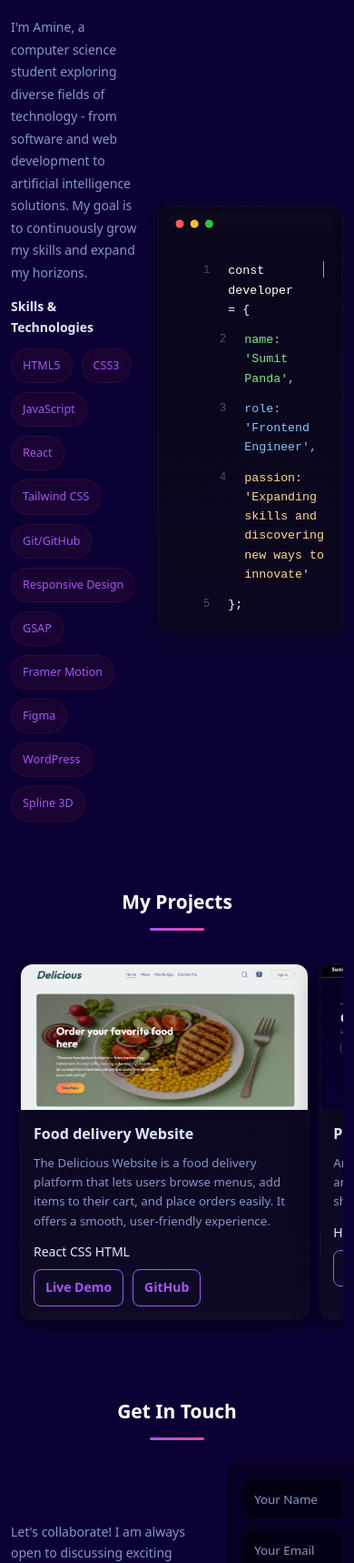
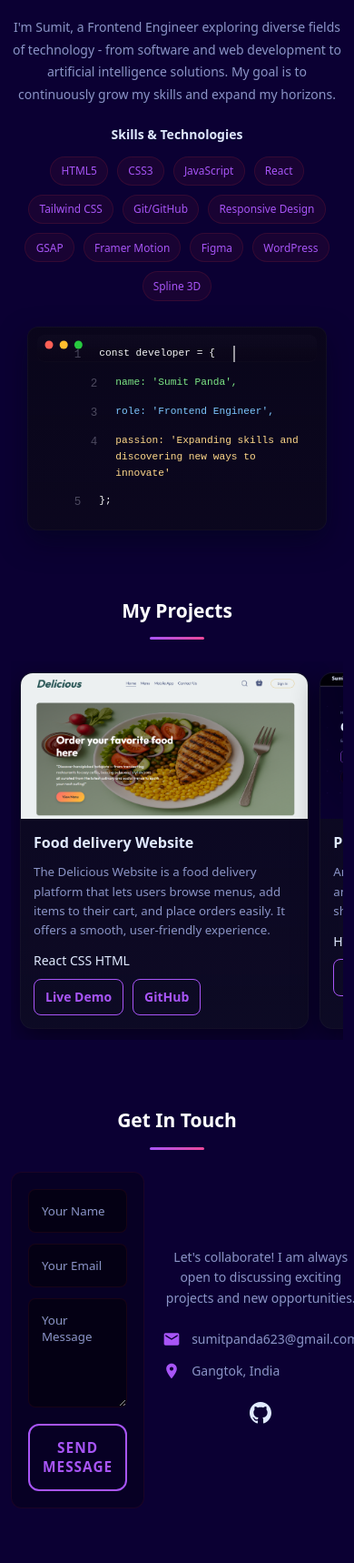
Before and after one commit to SumitPanda12/Portfolio, a website: page index.html in a window 390 px wide. Shown: the part 900-2618 px from the top of the page at 91% size. After the commit the page ends 2594 px from the top, so only its background shows below. Drawn offline with Linux system fonts and the light colour scheme.

Commit message:
updated index.html, style.css

```diff
--- a/index.html
+++ b/index.html
@@ -133,7 +133,7 @@
                 <h2 class="section-title">About Me</h2>
                 <div class="about-content">
                     <div class="about-text slide-in-left">
-                <p>I'm Amine, a computer science student exploring diverse fields of technology - from software and web development to artificial intelligence solutions. My goal is to continuously grow my skills and expand my horizons.</p>
+                <p>I'm Sumit, a Frontend Engineer exploring diverse fields of technology - from software and web development to artificial intelligence solutions. My goal is to continuously grow my skills and expand my horizons.</p>
                         <div class="skills">
                             <h3>Skills & Technologies</h3>
                             <div class="skills-grid">
@@ -279,12 +279,7 @@
                                 </svg>
                                 <span>sumitpanda623@gmail.com</span>
                             </div>
-                            <div class="contact-item">
-                                <svg width="20" height="20" viewBox="0 0 24 24" fill="currentColor">
-                                    <path d="M6.62 10.79c1.44 2.83 3.76 5.15 6.59 6.59l2.2-2.2c.27-.27.67-.36 1.02-.24 1.12.37 2.33.57 3.57.57.55 0 1 .45 1 1V20c0 .55-.45 1-1 1-9.39 0-17-7.61-17-17 0-.55.45-1 1-1h3.5c.55 0 1 .45 1 1 0 1.25.2 2.45.57 3.57.11.35.03.74-.25 1.02l-2.2 2.2z"/>
-                                </svg>
-                                <span>+91 0554139526</span>
-                            </div>
+
                             <div class="contact-item">
                                 <svg width="20" height="20" viewBox="0 0 24 24" fill="currentColor">
                                     <path d="M12 2C8.13 2 5 5.13 5 9c0 5.25 7 13 7 13s7-7.75 7-13c0-3.87-3.13-7-7-7zm0 9.5c-1.38 0-2.5-1.12-2.5-2.5s1.12-2.5 2.5-2.5 2.5 1.12 2.5 2.5-1.12 2.5-2.5 2.5z"/>
--- a/style.css
+++ b/style.css
@@ -1,6 +1,4 @@
-/* ---------- style.css (responsive rewrite + project carousel + VS Code-style code block) ---------- */
 
-/* Root theme & responsive base */
 :root{
   --bg-1:#0b0033;
   --bg-2:#000011;
@@ -19,7 +17,7 @@
   --gap-md:24px;
 }
 
-/* fluid base font: scales between 14px and 18px */
+
 html { font-size: clamp(14px, 1.4vw + 0.5px, 18px); scroll-behavior:smooth; }
 *{ box-sizing:border-box; margin:0; padding:0; }
 body{
@@ -29,10 +27,10 @@ body{
   line-height:1.6;
   -webkit-font-smoothing:antialiased;
   -moz-osx-font-smoothing:grayscale;
-  overflow-x:hidden; /* prevent horizontal scroll */
+  overflow-x:hidden;
 }
 
-/* subtle layered background (kept from original) */
+
 body::before{
   content: "";
   position: fixed; inset:0;
@@ -328,10 +326,6 @@ body::after{
 .slide-in-right { transform: translateX(18px); }
 
 
-/* ----------------------------
-   NEW: VS CODE-LIKE CODE BLOCK
-   ---------------------------- */
-/* .code-animation is present in your HTML; styling here gives it a real editor look */
 .code-animation {
   --editor-bg: linear-gradient(180deg, rgba(10,8,18,0.72), rgba(12,9,25,0.78));
   position:relative;
@@ -347,7 +341,7 @@ body::after{
   counter-reset: lineno;
 }
 
-/* top editor "title bar" with traffic lights */
+
 .code-animation::before {
   content: "";
   position: absolute;
@@ -400,20 +394,19 @@ body::after{
   flex-shrink:0;
 }
 
-/* indentation class already exists in your HTML; use it for visual indentation */
 .code-line.indent {
   margin-left: 18px;
   color: rgba(210,210,255,0.9);
 }
 
-/* faux syntax coloring by line or element approximations */
-.code-line:nth-child(1) { color: #ffffff; } /* braces line */
-.code-line:nth-child(2) { color: #7ee787; } /* name line */
-.code-line:nth-child(3) { color: #7ec7ff; } /* role line */
-.code-line:nth-child(4) { color: #ffd88a; } /* passion line */
-.code-line:nth-child(5) { color: #ffffff; } /* closing brace */
 
-/* small subtle caret animation on first line to add life */
+.code-line:nth-child(1) { color: #ffffff; }
+.code-line:nth-child(2) { color: #7ee787; }
+.code-line:nth-child(3) { color: #7ec7ff; }
+.code-line:nth-child(4) { color: #ffd88a; }
+.code-line:nth-child(5) { color: #ffffff; }
+
+
 .code-line:first-child::after {
   content: "";
   width:2px;
@@ -438,10 +431,7 @@ body::after{
   .code-line::before { width:36px; font-size:0.9rem; }
 }
 
-/* ----------------------------
-   NEW: Mobile Projects Carousel
-   - shows project cards one-by-one horizontally on small screens
-   ---------------------------- */
+
 
 /* On tablet/smaller screens we switch to a horizontal swipe carousel with scroll-snap */
 @media (max-width:768px) {
@@ -560,3 +550,142 @@ html, body { max-width:100vw; overflow-x:hidden; }
     height: clamp(36px, 10vw, 52px);
   }
 }
+
+/* --- ABOUT SECTION RESPONSIVE FIX --- */
+@media (max-width: 768px) {
+  .about-content {
+    display: flex;
+    flex-direction: column;
+    align-items: center;
+    gap: 2rem;
+  }
+
+  /* Make About text appear first */
+  .about-text {
+    order: 1;
+    width: 100%;
+    text-align: center;
+  }
+
+  /* Keep Skills inside About text naturally below paragraph */
+  .skills {
+    margin-top: 1.5rem;
+  }
+
+  /* Move Code section to the bottom */
+  .about-visual {
+    order: 3;
+    width: 100%;
+    display: flex;
+    justify-content: center;
+  }
+
+  .code-animation {
+    width: 90%;
+    font-size: 0.9rem;
+  }
+
+  .skills-grid {
+    justify-content: center;
+  }
+
+  .skill-tag {
+    font-size: 0.85rem;
+    padding: 0.4rem 0.8rem;
+  }
+}
+
+@media (max-width: 480px) {
+  .code-animation {
+    padding: 1rem;
+    font-size: 0.8rem;
+  }
+}
+
+/* --- GET IN TOUCH SECTION: ONE-BY-ONE RESPONSIVE LAYOUT --- */
+@media (max-width: 768px) {
+  .contact-section {
+    padding: 3rem 1.5rem;
+  }
+
+  .contact-container {
+    display: flex;
+    flex-direction: column;
+    align-items: center;
+    gap: 2.5rem;
+  }
+
+  /* 1️⃣ Heading comes first */
+  .contact-section h2 {
+    order: 1;
+    text-align: center;
+    font-size: 1.8rem;
+  }
+
+  /* 2️⃣ Form comes next */
+  .contact-form {
+    order: 2;
+    width: 100%;
+    max-width: 480px;
+    display: flex;
+    flex-direction: column;
+    gap: 1rem;
+  }
+
+  .contact-form input,
+  .contact-form textarea {
+    width: 100%;
+    padding: 1rem;
+    font-size: 1rem;
+    border-radius: 8px;
+  }
+
+  .contact-form button {
+    width: 100%;
+    font-size: 1.1rem;
+    padding: 1rem;
+  }
+
+  /* 3️⃣ Then social links */
+  .social-links {
+    order: 3;
+    display: flex;
+    justify-content: center;
+    flex-wrap: wrap;
+    gap: 1.2rem;
+  }
+
+  .social-links a {
+    font-size: 1.5rem;
+    transition: transform 0.3s ease;
+  }
+
+  .social-links a:hover {
+    transform: scale(1.1);
+  }
+
+  /* 4️⃣ Finally contact info */
+  .contact-info {
+    order: 4;
+    text-align: center;
+    display: flex;
+    flex-direction: column;
+    gap: 0.8rem;
+  }
+
+  .contact-info p {
+    font-size: 1rem;
+    word-break: break-word;
+  }
+}
+
+@media (max-width: 480px) {
+  .contact-section {
+    padding: 2.5rem 1rem;
+  }
+
+  .contact-form input,
+  .contact-form textarea {
+    font-size: 0.95rem;
+  }
+}
```
